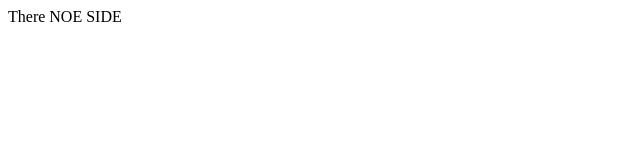
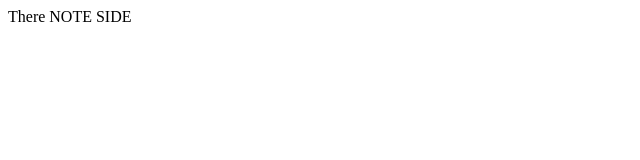
Before and after one commit to Sattrys/Out_Disk, a plain HTML site: page note_branch/note_branch.html in a window 1280 px wide. Shown: the full height of the page, 0-640 px from the left. Drawn offline with Linux system fonts and the light colour scheme.

Commit message:
Update note_branch.html

```diff
--- a/note_branch/note_branch.html
+++ b/note_branch/note_branch.html
@@ -7,6 +7,6 @@
     <title>Note_Branch</title>
 </head>
 <body>
-    There NOE SIDE
+    There NOTE SIDE
 </body>
 </html>
```
